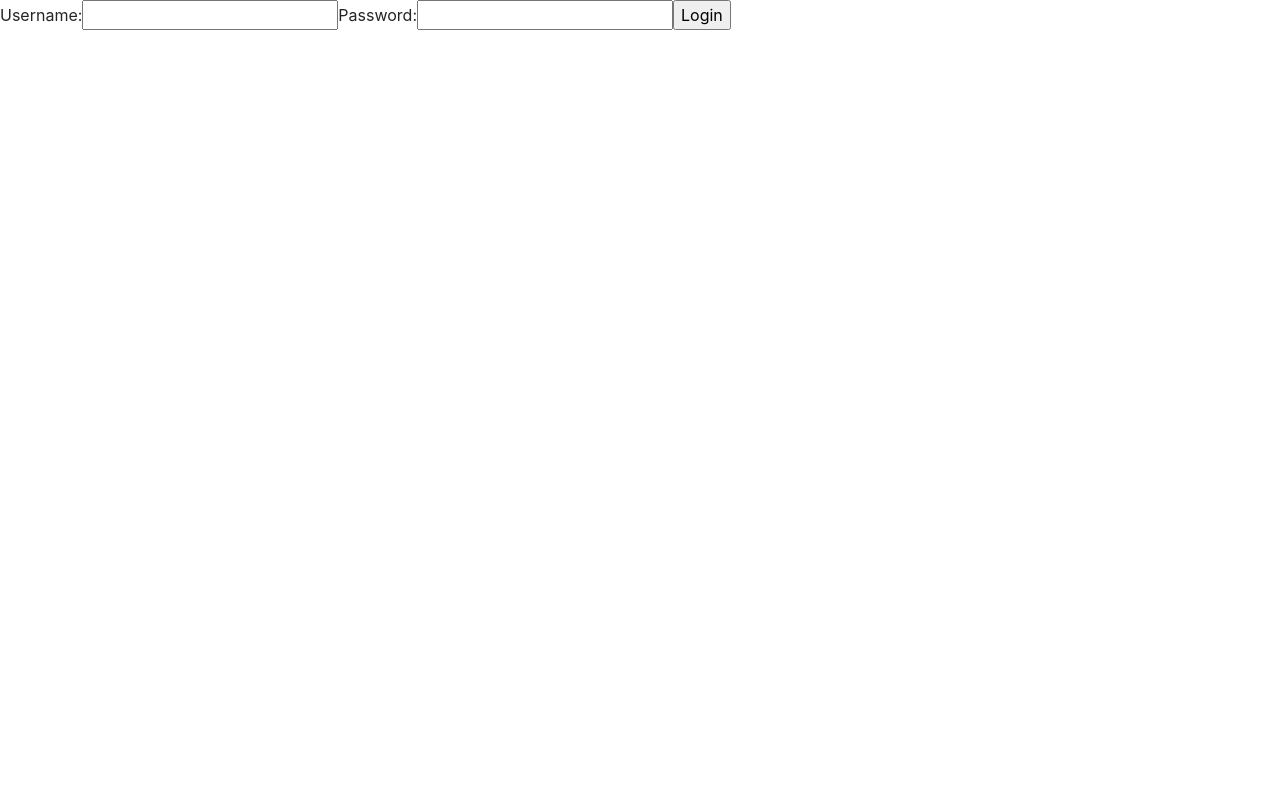
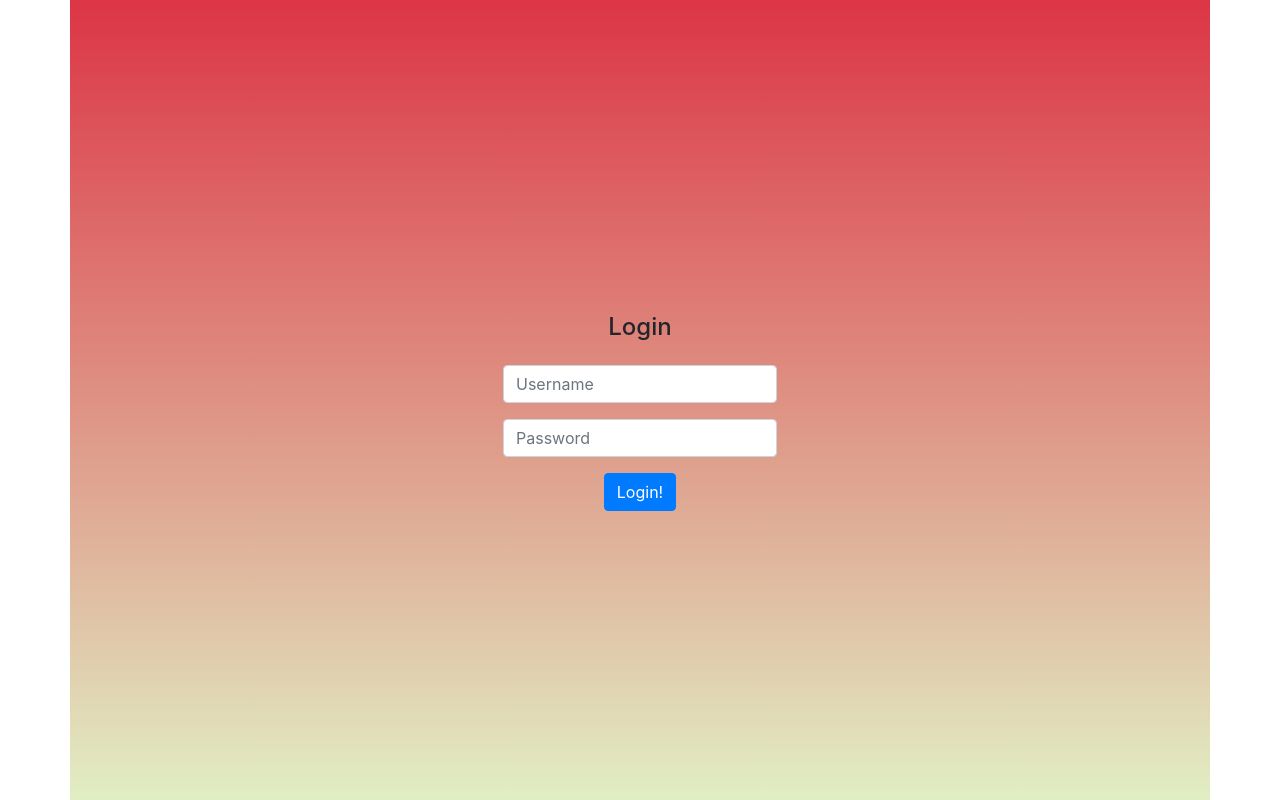
Before and after one commit to sandaun/grapes-frontend, a React (Create React App) app: page /login in a window 1280 px wide. Built offline with nearby package versions, Linux system fonts and the light colour scheme; no server answers.

Commit message:
ADDS new login form with validation. Still styling it.

```diff
--- a/src/App.js
+++ b/src/App.js
@@ -46,11 +46,9 @@
             <AnonRoute path="/login" component={Login} />
             <Route path="/wine/:item" component={FoodList} />
             <Route path="/food/:item" component={WineList} />
-            <Route path="/wine" render={(props) => <SearchItem {...props} title='Wine' />}/> {/* THIS IS HOW TO PASS PROPS IN ROUTE */}
-            <Route path="/food" render={(props) => <SearchItem {...props} title='Food' />}/>
+            {/* <Route path="/wine" render={(props) => <SearchItem {...props} title='Wine' />}/> {/* THIS IS HOW TO PASS PROPS IN ROUTE */}
+            {/* <Route path="/food" render={(props) => <SearchItem {...props} title='Food' />}/> */} */}
             <Route path="/" component={Home} />
-            {/* <Route path="/wine" component={SearchItem} title='Wine'/> */}
-            {/* <Route path="/food" component={SearchItem} title='Food'/> */}
           </Switch>
         </div>
       </AuthProvider>
--- a/src/app.css
+++ b/src/app.css
@@ -1,11 +1,23 @@
+.vertical-center {
+  min-height: 100vh;
+  display: flex;
+  align-items: center;
+  justify-content: center;
+  flex-direction: column;
+}
+
+/* HOME SCREEN /*/
+.modals {
+  position: absolute;
+  left: 50%;
+  top: 50%;
+  transform: translate(-50%, -50%);
+  height: 50%;
+}
+
 .home-background {
-  background: linear-gradient(160deg, rgba(220,53,69,0.6), rgba(0,0,0,0.5)),url(/images/wine.jpg);
-  /* background: linear-gradient(160deg, rgba(0,0,0,0.4), rgba(0,0,0,0.4)),url(/images/wine.jpg); */
-  background-position-y: center;
-  background-size: cover;
-  background-position: center;
-  padding: 0;
-  z-index: 1;
+  /* background: linear-gradient(180deg, rgba(220,53,69,0.6), rgba(20,0,0,0.5)),url(/images/wine.jpg); */
+  background: linear-gradient(180deg, rgba(220,53,69,0.6), rgba(225,238,195,0.6)),url(/images/wine.jpg);
 }
 
 /* Color with transparency for cards in Home */
@@ -68,27 +80,18 @@
   border-color:rgb(255, 61, 61);
 }
 
-/* .btn-primary:not(:disabled):not(.disabled).active, .btn-primary:not(:disabled):not(.disabled):active, .show>.btn-primary.dropdown-toggle {
-  color: white;
-  background-color: rgb(255, 61, 61);
-  border-color:rgb(255, 61, 61);
-} */
-
-.vertical-center {
-  min-height: 100vh;
-  display: flex;
-  align-items: center;
-  justify-content: center;
-}
-
-.modals {
-  position: absolute;
-  left: 50%;
-  top: 50%;
-  transform: translate(-50%, -50%);
-  height: 50%;
-}
-
 .test {
   background-color: beige;
 }
+
+/* ------------ LOGIN SCREEN ------------ */
+
+.login-background {
+  background: linear-gradient(180deg, rgba(220,53,69,1), rgba(20,0,0,1));
+  background: linear-gradient(180deg, rgba(220,53,69,1), rgba(225,238,195,1));
+  background-position-y: center;
+  background-size: cover;
+  background-position: center;
+  padding: 0;
+  z-index: 1;
+}
--- a/src/components/home/food-modal.js
+++ b/src/components/home/food-modal.js
@@ -6,6 +6,7 @@
 
 class FoodModal extends Component {
   render() {
+    const {title, food} = this.props;
     return (
       <Modal
         {...this.props}
@@ -17,16 +18,16 @@
       >
         <Modal.Header closeButton>
           <Modal.Title id="contained-modal-title-vcenter">
-            CHOOSE YOUR FOOD!
+            Choose your {food} type!
           </Modal.Title>
         </Modal.Header>
         <Modal.Body>
           {/* <h4>Centered Modal</h4> */}
-          <SearchItem title={this.props.title} food={this.props.food}/>
+          <SearchItem title={title} food={food}/>
         </Modal.Body>
-        <Modal.Footer>
+        {/* <Modal.Footer>
           <Button onClick={this.props.onHide}>Close</Button>
-        </Modal.Footer>
+        </Modal.Footer> */}
       </Modal>
     );
   }
--- a/src/components/home/wine-modal.js
+++ b/src/components/home/wine-modal.js
@@ -6,6 +6,7 @@
 
 class WineModal extends Component {
   render() {
+    const { title, grape } = this.props;
     return (
       <Modal
         {...this.props}
@@ -17,16 +18,16 @@
       >
         <Modal.Header closeButton>
           <Modal.Title id="contained-modal-title-vcenter">
-            CHOOSE YOUR GRAPE!
+            Choose your {grape} wine!
           </Modal.Title>
         </Modal.Header>
         <Modal.Body>
           {/* <h4>Centered Modal</h4> */}
-          <SearchItem title={this.props.title} grape={this.props.grape}/>
+          <SearchItem title={title} grape={grape}/>
         </Modal.Body>
-        <Modal.Footer>
+        {/* <Modal.Footer>
           <Button onClick={this.props.onHide}>Close</Button>
-        </Modal.Footer>
+        </Modal.Footer> */}
       </Modal>
     );
   }
--- a/src/pages/Login.js
+++ b/src/pages/Login.js
@@ -1,17 +1,31 @@
 import React, { Component } from "react";
 import { withAuth } from "../lib/AuthProvider";
+import { Form, Button, Container } from 'react-bootstrap';
 
 class Login extends Component {
   state = {
     username: "",
-    password: ""
+    password: "",
+    validated: false,
   };
 
-  handleFormSubmit = event => {
-    event.preventDefault();
+  // handleFormSubmit = event => {
+  //   event.preventDefault();
+  //   const { username, password } = this.state;
+  //   this.props.login({ username, password });
+  // };
+
+  handleSubmit(event) {
+    const form = event.currentTarget;
     const { username, password } = this.state;
-    this.props.login({ username, password });
-  };
+
+    if (form.checkValidity() === false) {
+      event.preventDefault();
+      event.stopPropagation();
+    }
+      this.setState({ validated: true });
+      this.props.login({ username, password });
+  }
 
   handleChange = event => {
     const { name, value } = event.target;
@@ -19,9 +33,54 @@
   };
 
   render() {
-    const { username, password } = this.state;
+    const { username, password, validated } = this.state;
     return (
-      <form onSubmit={this.handleFormSubmit}>
+      <>
+      <Container className="login-background vertical-center">
+        <div>
+          <h4 className="mt-4 mb-4">Login</h4>
+        </div>
+        <Form
+          noValidate
+          validated={validated}
+          onSubmit={e => this.handleSubmit(e)}
+          className="text-center"
+        >
+          <Form.Group controlId="validationCustom01">
+            {/* <Form.Label>Username</Form.Label> */}
+            <Form.Control
+              required
+              type="text"
+              placeholder="Username"
+              name="username"
+              value={username}
+              onChange={this.handleChange}
+            />
+            <Form.Control.Feedback type="invalid">
+              Username is required.
+            </Form.Control.Feedback>
+            <Form.Control.Feedback>Nice Username!</Form.Control.Feedback>
+          </Form.Group>
+          <Form.Group controlId="validationCustom02">
+            {/* <Form.Label>Password</Form.Label> */}
+            <Form.Control
+              required
+              type="password"
+              placeholder="Password"
+              name="password"
+              value={password}
+              onChange={this.handleChange}
+            />
+            <Form.Control.Feedback type="invalid">
+              Password is required.
+            </Form.Control.Feedback>
+            <Form.Control.Feedback>Well done!</Form.Control.Feedback>
+          </Form.Group>
+          <Button type="submit">Login!</Button>
+        </Form>
+      </Container>
+
+      {/* <form onSubmit={this.handleFormSubmit}>
         <label>Username:</label>
         <input
           type="text"
@@ -37,7 +96,8 @@
           onChange={this.handleChange}
         />
         <input type="submit" value="Login" />
-      </form>
+      </form> */}
+      </>
     );
   }
 }
```
